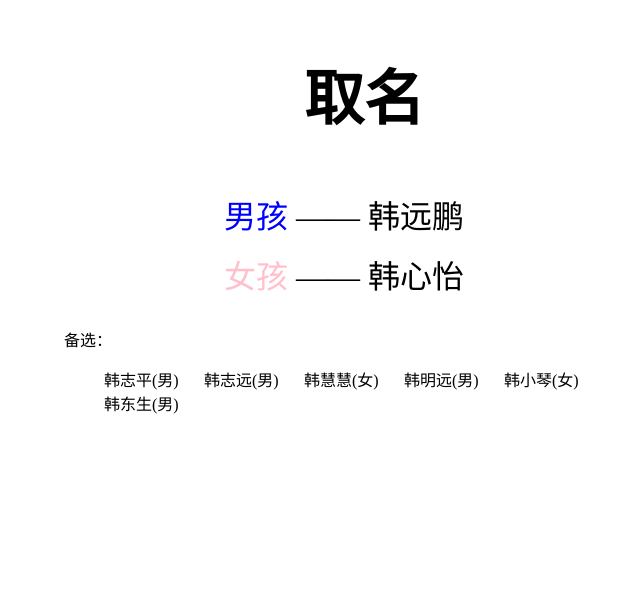
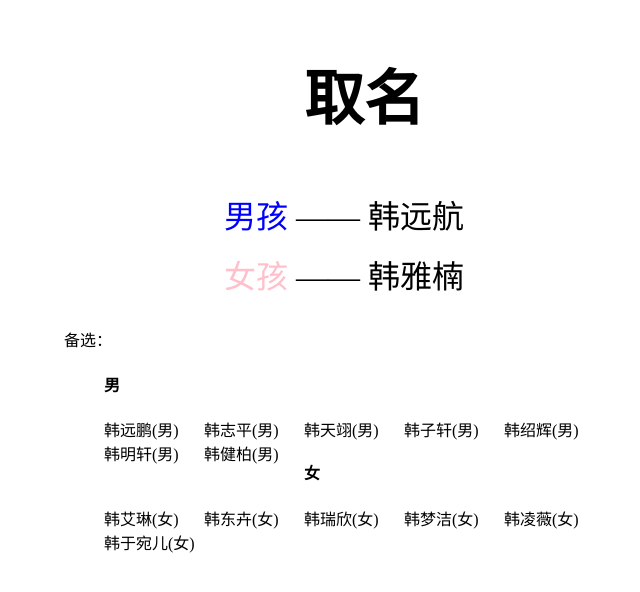
Before and after one commit to yubiaobin/yubiaobin.github.io, a Jekyll site: the page name.html, which Jekyll copies as it is, in a window 1280 px wide. Shown: the top 592 px of the page, without its empty margins (276-916 px from the left). Built offline with Jekyll 4.4.1, drawn with Linux system fonts in a browser that asks for light colours; comment, search, counter and statistics services are not loaded.

Commit message:
modified name pages

```diff
--- a/name.html
+++ b/name.html
@@ -13,6 +13,7 @@
     <script src="/js/html5.js"></script>
     <![endif]-->
     <style>
+
     h2{text-align:center; font-size:60px;}
     .name_list{
         width:320px;
@@ -42,18 +43,33 @@
 
     <h2>取名</h2>
     <ul class="name_list">
-        <li><span class="male">男孩</span> —— 韩远鹏</li>
-        <li><span class="female">女孩</span> —— 韩心怡</li>
+        <li><span class="male">男孩</span> —— 韩远航</li>
+        <li><span class="female">女孩</span> —— 韩雅楠</li>
     </ul>
+    <div class="clearfix"></div>
     <div class="name_box">
         备选：
         <ul>
+            <h4>男</h4>
+            <li>韩远鹏(男)</li>
             <li>韩志平(男)</li>
-            <li>韩志远(男)</li>
-            <li>韩慧慧(女)</li>
-            <li>韩明远(男)</li>
-            <li>韩小琴(女)</li>
-            <li>韩东生(男)</li>
+            <li>韩天翊(男)</li>
+            <li>韩子轩(男)</li>
+            <li>韩绍辉(男)</li>
+            <li>韩明轩(男)</li>
+            <li>韩健柏(男)</li>
+        </ul>
+    </div>
+    <h3>&nbsp;</h3>
+    <div class="name_box">
+        <ul>
+            <h4>女</h4>
+            <li>韩艾琳(女)</li>
+            <li>韩东卉(女)</li>
+            <li>韩瑞欣(女)</li>
+            <li>韩梦洁(女)</li>
+            <li>韩凌薇(女)</li>
+            <li>韩于宛儿(女)</li>
         </ul>
     </div>
 
```
